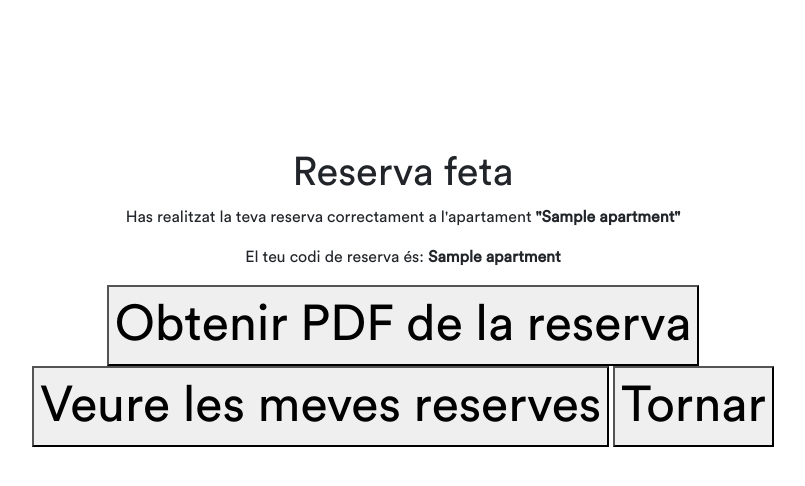
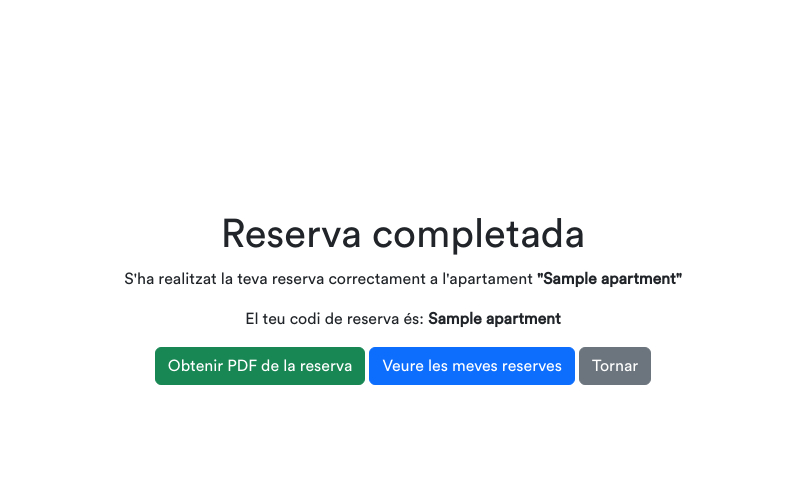
Before and after one commit to joanpaneque/Apartaments-Figuerencs, a PHP site: template src/views/booking.php in a window 1280 px wide. Shown: the part 65-551 px from the top of the page, without its empty margins (237-1042 px from the left). Run offline with PHP 8.4, Linux system fonts and the light colour scheme; the template is opened without the code that fills it: most values are stand-ins (such as "Sample title", 1, 10 or a date in 2020); data that the repository does not hold is empty.

Commit message:
Few changes

```diff
--- a/public/styles/booking.css
+++ /dev/null
@@ -1,3 +0,0 @@
-.buttons {
-    font-size: 50px;
-}
--- a/src/views/booking.php
+++ b/src/views/booking.php
@@ -8,8 +8,6 @@
     <script src="https://code.jquery.com/jquery-3.7.1.min.js" integrity="sha256-/JqT3SQfawRcv/BIHPThkBvs0OEvtFFmqPF/lYI/Cxo=" crossorigin="anonymous"></script>
     <script src="https://code.jquery.com/ui/1.13.1/jquery-ui.min.js" integrity="sha256-eTyxS0rkjpLEo16uXTS0uVCS4815lc40K2iVpWDvdSY=" crossorigin="anonymous"></script>
     <link rel="shortcut icon" href="assets/img/logo-transparent.png" type="image/x-icon">
-    <link rel="stylesheet" href="sytles/booking.css">
-
     <link rel="stylesheet" type="text/css" href="styles/global.css">
     <script src="js/index.js" type="module"></script>
     <title>Booking</title>
@@ -19,16 +17,16 @@
     <div class="d-flex align-items-center" style="height: 80vh;">
         <div class="container text-center">
             <?php if ($reservation) { ?>
-                <h1>Reserva feta</h1>
-                <p>Has realitzat la teva reserva correctament a l'apartament <b>"<?= $reservation["apartment"]["title"] ?>"</b></p>
+                <h1>Reserva completada</h1>
+                <p>S'ha realitzat la teva reserva correctament a l'apartament <b>"<?= $reservation["apartment"]["title"] ?>"</b></p>
                 <p>El teu codi de reserva és: <b><?= $reservation["apartment"]["title"] ?></b></p>
             <?php } else { ?>
                 <h1>Reserva no feta</h1>
             <?php } ?>
 
-            <a href="?r=bookingpdf&booking_id=<?=$reservation["reservation"]["code"]?>"><button class="buttons">Obtenir PDF de la reserva</button></a>
-            <a href="?r=reservation"><button class="buttons">Veure les meves reserves</button></a>
-            <a href="?r="><button class="buttons">Tornar</button></a>
+            <a href="?r=bookingpdf&booking_id=<?=$reservation["reservation"]["code"]?>"><button type="button" class="btn btn-success">Obtenir PDF de la reserva</button></a>
+            <a href="?r=reservation"><button type="button" class="btn btn-primary">Veure les meves reserves</button></a>
+            <a href="?r="><button type="button" class="btn btn-secondary">Tornar</button></a>
         </div>
     </div>
 </body>
```
